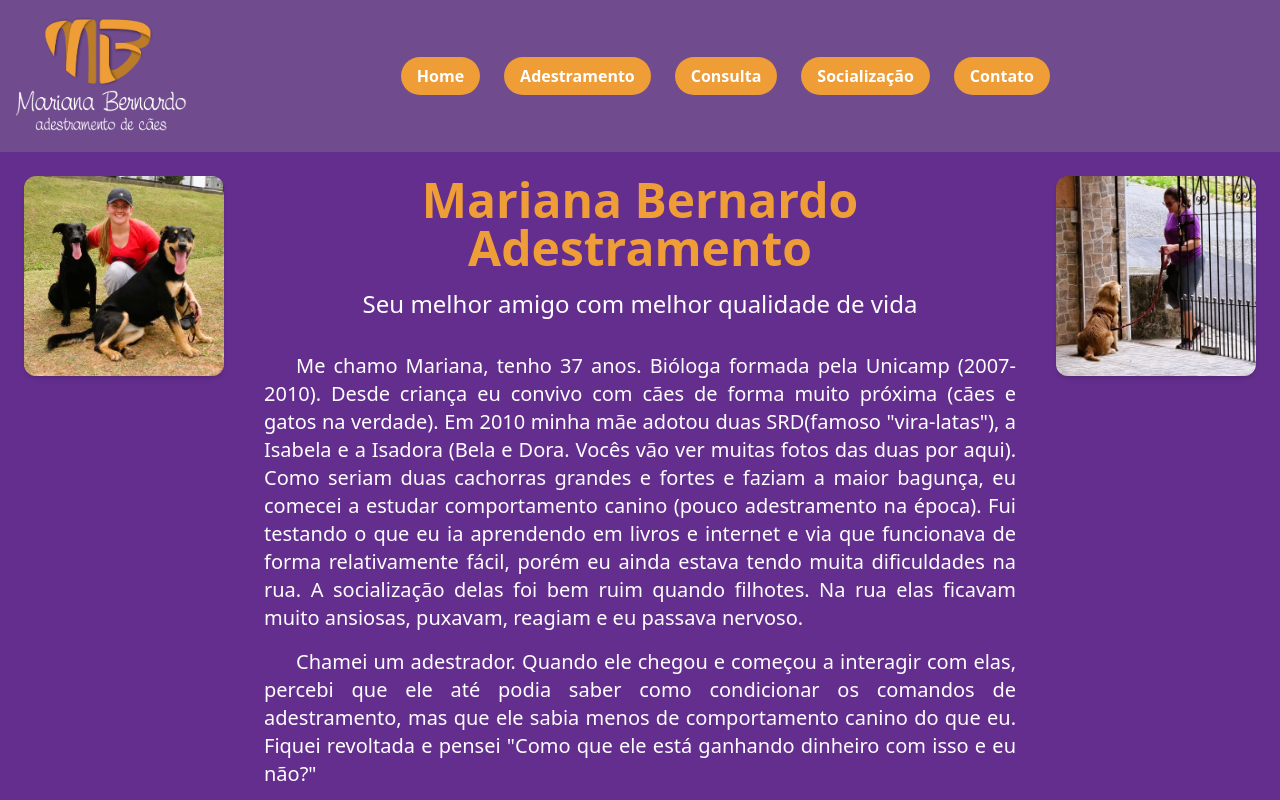
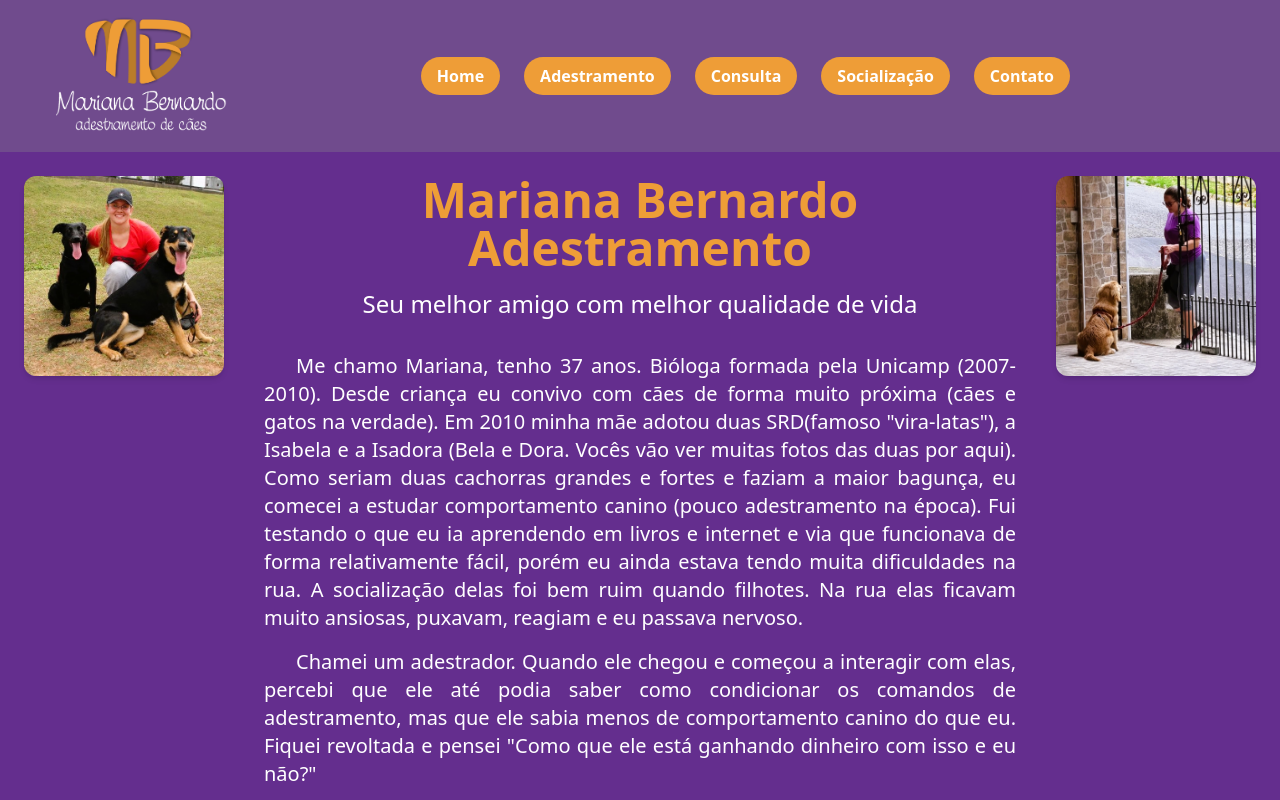
Before and after one commit to nanabernardo/MarianaAdestramentoReact, a React (Vite) app in the folder MarianaAdestramentoReact/: page / in a window 1280 px wide. Shown: the top 800 px of the page. Built offline with nearby package versions, Linux system fonts and the light colour scheme.

Commit message:
refactor(navbar): add link to logo and adjust margin

```diff
--- a/MarianaAdestramentoReact/src/components/Navbar.jsx
+++ b/MarianaAdestramentoReact/src/components/Navbar.jsx
@@ -10,12 +10,14 @@ function Navbar() {
   return (
     <nav className="bg-secondary p-4 flex justify-between items-center">
       {/* Logo */}
-      <div>
-        <img
-          src={logo}
-          alt="Logo Mariana Adestramento"
-          className="h-30 w-auto gap-3"
-        />
+      <div className="ml-10">
+        <a href="/" title="Voltar à página inicial">
+          <img
+            src={logo}
+            alt="Logo Mariana Adestramento"
+            className="h-30 w-auto gap-3"
+          />
+        </a>
       </div>
       <div className="flex mx-auto justify-between">
         {/* botões desktop */}
```
